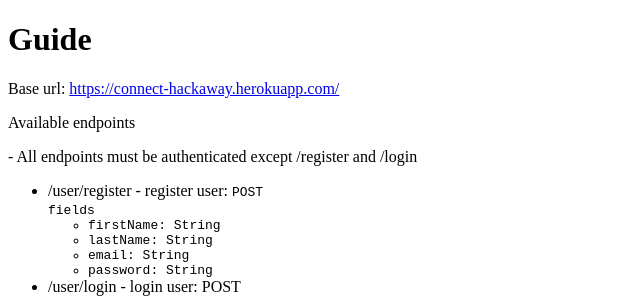
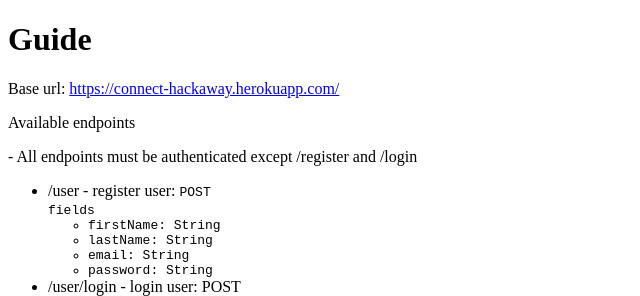
Before and after one commit to spykelionel/mono-hackaway, a website: page index.html in a window 1280 px wide. Shown: the top 296 px of the page, 0-640 px from the left. Drawn offline with Linux system fonts and the light colour scheme.

Commit message:
Update index.html

```diff
--- a/index.html
+++ b/index.html
@@ -14,7 +14,7 @@
     <ul>
         <!-- <li>/user/ - get all users: GET</li>
         <li>/user/{id} - get user: GET</li> -->
-        <li>/user/register - register user: <code>POST</code></li>
+        <li>/user - register user: <code>POST</code></li>
         <code>
             fields
             <ul>
```
